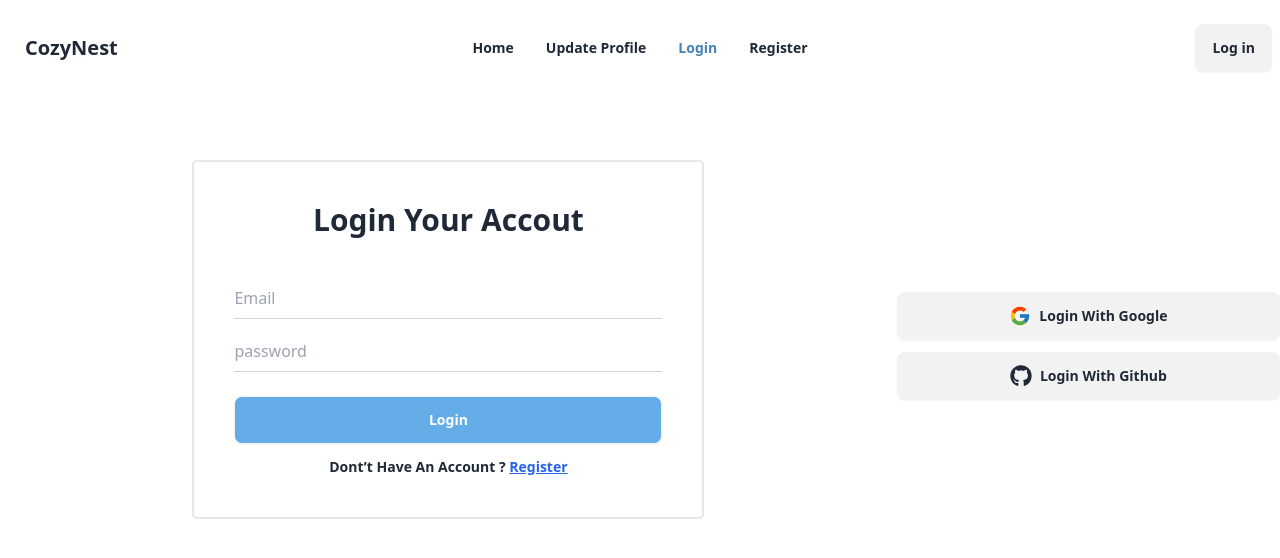
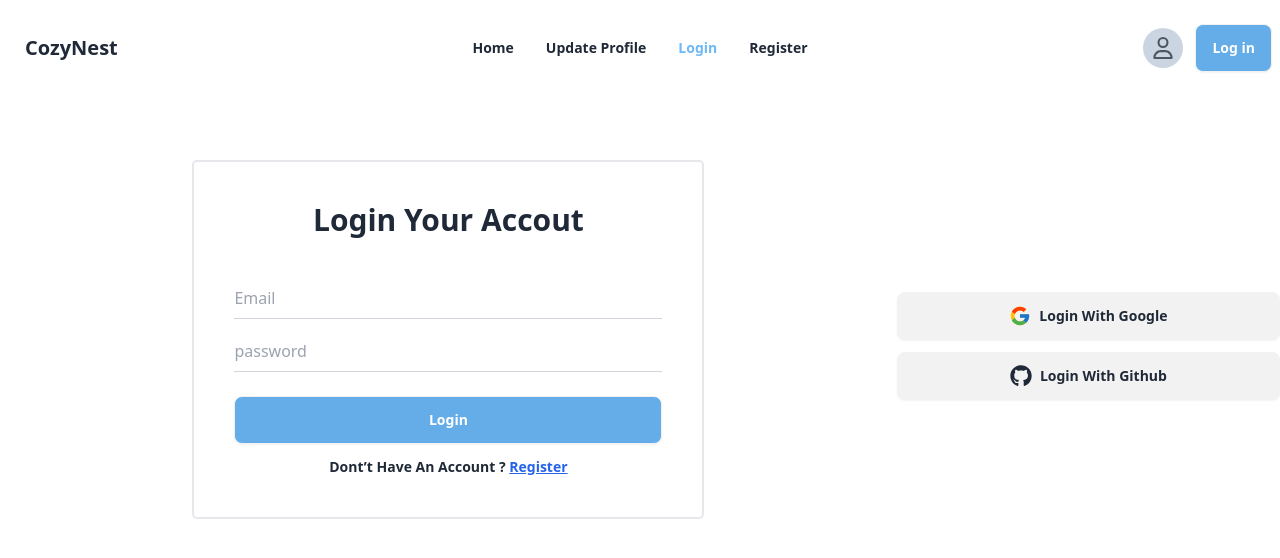
Before and after one commit to mahdirahman356/COZY-NEST, a React (Vite) app: page /login in a window 1280 px wide. Shown: the top 558 px of the page. Built offline with nearby package versions, Linux system fonts and the light colour scheme; no server answers.

Commit message:
setup user Profaile image

```diff
--- a/src/Navbar/Navbar.jsx
+++ b/src/Navbar/Navbar.jsx
@@ -1,6 +1,10 @@
 import { Link, NavLink } from "react-router-dom";
+import { FaRegUser } from "react-icons/fa6";
+import { useContext } from "react";
+import { AuthContext } from "../Context/Context";
 
 const Navbar = () => {
+  let {user} = useContext(AuthContext)
   return (
     <div className="navbar bg-base-100 md:mt-4">
       <div className="navbar-start">
@@ -19,29 +23,40 @@ const Navbar = () => {
         <ul className="menu menu-horizontal px-1 gap-8">
           <NavLink
             to="/"
-            className={({ isActive }) => isActive ? "text-[steelblue] font-semibold": 'font-semibold '}>
+            className={({ isActive }) => isActive ? "text-[#6eb8f5] font-semibold": 'font-semibold '}>
             Home
           </NavLink>
           <NavLink
            to="/updateProfile"
-           className={({ isActive }) => isActive ? "text-[steelblue] font-semibold": 'font-semibold '}>
+           className={({ isActive }) => isActive ? "text-[#6eb8f5] font-semibold": 'font-semibold '}>
             Update Profile
             </NavLink>
             <NavLink
            to="/login"
-           className={({ isActive }) => isActive ? "text-[steelblue] font-semibold": 'font-semibold '}>
+           className={({ isActive }) => isActive ? "text-[#6eb8f5] font-semibold": 'font-semibold '}>
             Login
             </NavLink>
             <NavLink
            to="/register"
-           className={({ isActive }) => isActive ? "text-[steelblue] font-semibold": 'font-semibold '}>
+           className={({ isActive }) => isActive ? "text-[#6eb8f5] font-semibold": 'font-semibold '}>
             Register
             </NavLink>
-
         </ul>
       </div>
       <div className="navbar-end">
-       <Link to="login"><button className="btn">Log in</button></Link>
+
+      {
+        user ? <div className="w-10 rounded-full">
+        <img className="rounded-full" alt="Tailwind CSS Navbar component" src={user.photoURL} />
+      </div>
+      :<div className="w-10 h-10 rounded-full bg-slate-300 flex justify-center items-center">
+      <FaRegUser className="text-[22px] text-gray-600"/>
+        </div>
+      }
+
+
+
+       <Link to="login"><button className="btn ml-3 bg-[#64ade8] text-white">Log in</button></Link>
       </div>
     </div>
   );
```
